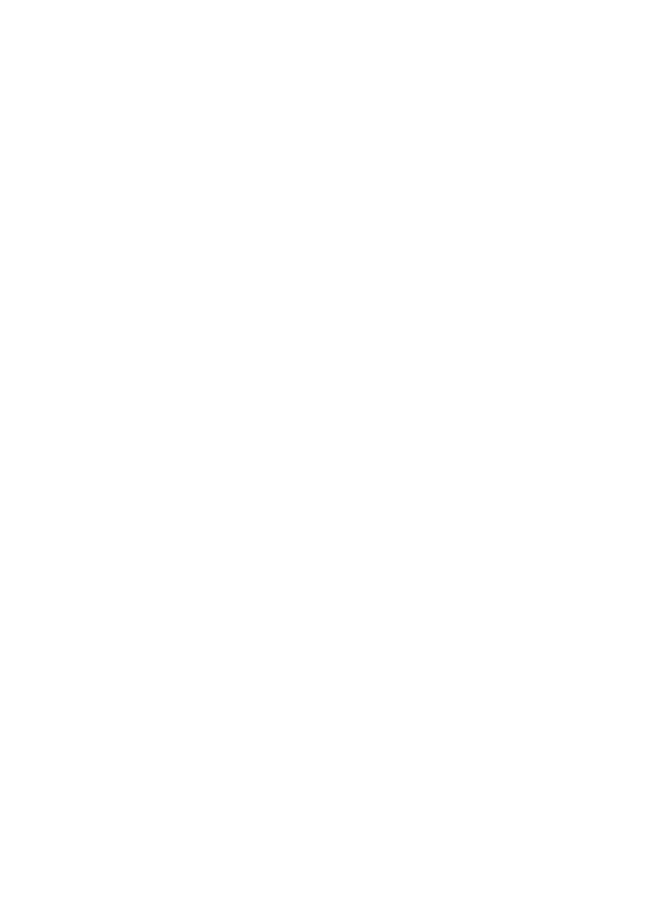
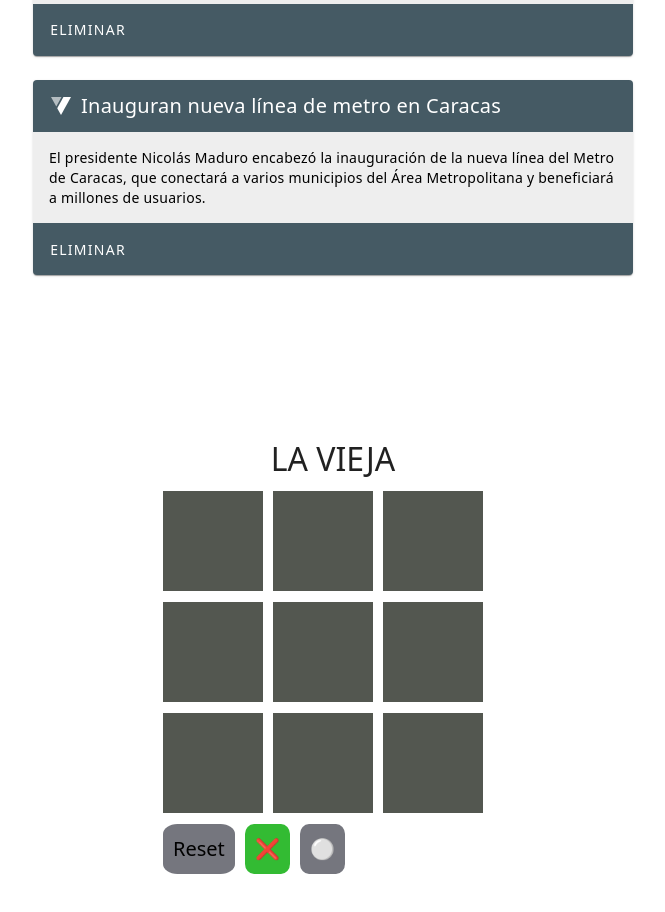
Before and after one commit to jesuspr5/Practica_Vue_TS, a Vue app: page / in a window 1280 px wide. Shown: the part 780-1692 px from the top of the page, without its empty margins (307-972 px from the left). Before the commit the page ends 800 px from the top, so only its background shows below. Built offline with nearby package versions, Linux system fonts and the light colour scheme.

Commit message:
upload game

```diff
--- a/components.d.ts
+++ b/components.d.ts
@@ -10,6 +10,7 @@ declare module 'vue' {
     Boton: typeof import('./src/components/Boton.vue')['default']
     CardNoticias: typeof import('./src/components/CardNoticias.vue')['default']
     Casilla: typeof import('./src/components/Games/Casilla.vue')['default']
+    GamexRaya: typeof import('./src/components/Games/GamexRaya.vue')['default']
     HelloWorld: typeof import('./src/components/HelloWorld.vue')['default']
     PracticaOne: typeof import('./src/components/PracticaOne.vue')['default']
     RouterLink: typeof import('vue-router')['RouterLink']
--- a/src/components/Boton.vue
+++ b/src/components/Boton.vue
@@ -1,9 +1,11 @@
 <template>
     <v-btn
     :type="type"
-    :disabled="disabled"
+    :disabled=false
     rounded
-    :class="asignarClase" >
+    :class="asignarClase"
+     >
+
     {{ nombre }}
     </v-btn>
 </template>
@@ -12,8 +14,10 @@
 import { computed } from 'vue';
 type TYPE_BUTTON = 'button'|'submit'|'reset';
 type TYPE_CLASS = 'Primary'| 'success'| 'warning'| 'error'|'danger';
+
 const props =defineProps(
 {
+
     nombre:{
         type:String,
         required:true
@@ -31,19 +35,25 @@ const props =defineProps(
            default:'button'
 
     },
-    class:{
+    color:{
         type:String as ()=>TYPE_CLASS,
         default:'primary'
 
-    }
+    },
+
 },
 );
 const asignarClase = computed(() => {
-    if(props.class){
-       return `btn btn-${props.class}`
+    if(props.color){
+       return `btn btn-${props.color} `
     }
 
 });
+
+
+
+
+
 </script>
 
 <style scoped>
--- a/src/components/Games/Casilla.vue
+++ b/src/components/Games/Casilla.vue
@@ -1,13 +1,28 @@
 <template>
-    <div>
-juego
-    </div>
+ <div>
+    <button>
+{{ figura }}
+        </button>
+ </div>
+
+
 </template>
 
 <script setup lang="ts">
+defineProps({
+    figura:String
+})
 
 </script>
 
 <style scoped>
-
+button{
+width: 100px;
+height: 100px;
+font-size: 50px;
+background-color: rgb(83, 87, 80) ;
+border-color: rgb(8, 8, 8);
+margin: 5px;
+cursor: pointer;
+}
 </style>
--- /dev/null
+++ b/src/components/Games/GamexRaya.vue
@@ -0,0 +1,166 @@
+<template>
+    <div div class="container">
+        <h2> LA VIEJA</h2>
+        <h3 v-show="resultado"> resultado: {{ resultado }}</h3>
+    <div class="fila" v-for="(fila,i) in tablero" :key="i">
+
+    <Casilla  v-for="(columna,j) in fila" :key="j"
+    :figura="columna"
+    @click="(changeStateCasilla(i,j))"
+    />
+    </div>
+    <div class="fila">
+    <button  class="btns-game"    @click="reset">Reset </button>
+    <button  class="btns-game"  :class="activeTurn(FIGURA.X)" @click="changeTurn(FIGURA.X)">{{ FIGURA.X }}</button>
+    <button   class="btns-game"  :class="activeTurn(FIGURA.O)"   @click="changeTurn(FIGURA.O)">{{ FIGURA.O }}</button>
+    </div>
+
+   </div>
+</template>
+
+<script setup lang="ts">
+import Casilla from './Casilla.vue';
+import { ref,computed } from 'vue';
+enum FIGURA{
+  X = '❌',
+  O = '⚪'
+};
+
+const tablero = ref ([
+    ['','', ''],
+    ['', '',''],
+    ['', '',''],
+]);
+
+const reset = ()=>{
+     tablero.value=[
+    ['','', ''],
+    ['', '',''],
+    ['', '',''],
+    ],
+    resultado.value= null;
+};
+const resultado = ref<string | null>(null)
+const turno =ref(FIGURA.X);
+
+const changeStateCasilla =(fila:number ,columna:number)=>{
+    if(!tablero.value[fila][columna] && !resultado.value){
+
+        tablero.value[fila][columna] = turno.value;
+        turno.value = FIGURA.X === turno.value ? FIGURA.O : FIGURA.X;
+    }
+
+    if( verifyVertical(columna,tablero.value[fila][columna]) || verifyHorizontal(fila,tablero.value[fila][columna]) || verifyDiagonal(fila,columna,tablero.value[fila][columna])){
+        resultado.value=`Gano${tablero.value[fila][columna]}`
+
+    }else
+
+    if(tableFull.value){
+        resultado.value ="Empate"
+    }
+};
+
+const verifyVertical= (columna:number ,figura:string)=>{
+    for (let i = 0; i < tablero.value.length; i++) {
+        if(tablero.value[i][columna] !== figura){
+            return false
+        }
+
+    }
+    return true;
+};
+
+const verifyHorizontal= (fila:number ,figura:string)=>{
+    for (let i = 0; i < tablero.value.length; i++) {
+        if(tablero.value[fila][i] !== figura){
+            return false
+        }
+
+    }
+    return true;
+};
+
+const verifyDiagonal= (fila:number ,columna: number,figura:string)=>{
+    // Diagonal principal (de esquina superior izquierda a esquina inferior derecha)
+    if (tablero.value[0][0] === figura && tablero.value[1][1] === figura && tablero.value[2][2] === figura) {
+        return true;
+    }
+
+    // Diagonal secundaria (de esquina superior derecha a esquina inferior izquierda)
+    if (tablero.value[0][2] === figura && tablero.value[1][1] === figura && tablero.value[2][0] === figura) {
+        return true;
+    }
+    return false;
+
+};
+
+const tableEmpty =computed(()=>{
+    for (let fila of tablero.value )
+    {
+        for (let columna of fila){
+            if(columna !==''){
+                return false
+            }
+
+            }
+
+    }
+    return true
+});
+const tableFull =computed(()=>{
+    for (let fila of tablero.value )
+    {
+        for (let columna of fila){
+            if(columna ===''){
+                return false
+            }
+
+            }
+
+    }
+    return true
+});
+
+const changeTurn =(figura:FIGURA)=>{
+    if(tableEmpty.value){
+        turno.value =figura
+    }
+}
+
+
+const activeTurn = (figura:string)=>{
+  return figura === turno.value ? 'btn-activo':'';
+}
+
+
+</script>
+
+<style scoped>
+.container{
+display: flex;
+width: 100%;
+height: 90vh;
+flex-direction: column;
+align-items: center;
+justify-content: center;
+}
+.fila{
+    width: 350px;
+    display: flex;
+}
+.btns-game{
+  width: auto;
+  font-size: 20px;
+  background-color: rgb(117, 118, 126);
+  border-color: #020202;
+  margin: 5px;
+  color: #000000;
+  padding: 10px;
+  border-radius: 20%;
+}
+.btn-activo{
+  background-color:  #33bb33;
+}
+
+
+</style>
--- a/src/components/HelloWorld.vue
+++ b/src/components/HelloWorld.vue
@@ -1,53 +1,76 @@
 <template>
-<v-container>
-   <PracticaOne/>
-  <!-- <Boton nombre="enviar" type="submit" class="success"/> -->
-  <!-- <CardNoticias
+  <!-- para habilitar un componente de las practicas solo debe quitar el comentario y hab el import del componente -->
+  <v-container>
+    <PracticaOne/>
+    <div class="btn-container">
+      <Boton @click="enviarAlert" nombre="enviar" type="submit" class="success"/>
+    </div>
+
+     <CardNoticias
   v-for="items in noticias"
   :key="items.id"
   :id="items.id"
   :title="items.title"
   :body="items.body"
  @accionEliminar="eliminarnoticia"
-  /> -->
+  />
+<GamexRaya/>
 
-  <Casilla/>
-</v-container>
+  </v-container>
 
 
 </template>
 
 <script setup lang="ts">
-import Casilla from './Games/Casilla.vue';
+import GamexRaya from './Games/GamexRaya.vue';
 
 
-// import CardNoticias from './CardNoticias.vue';
-// import Boton from './Boton.vue';
-// import PracticaOne from './PracticaOne.vue';
- //import { ref } from 'vue';
 
-// const noticias = ref([
-// {
-//         "id": 1,
-//         "title": "Venezuela logra un acuerdo histórico con el FMI",
-//         "body": "Caracas y el Fondo Monetario Internacional han alcanzado un acuerdo preliminar para la reestructuración de la deuda, lo que podría abrir las puertas a nuevas inversiones y un crecimiento económico sostenido."
-//     },
-//     {
-//         "id": 2,
-//         "title": "Aumentan los casos de COVID-19 en Barquisimeto",
-//         "body": "Las autoridades sanitarias han reportado un incremento en el número de contagios por coronavirus en la ciudad, por lo que se exhorta a la población a mantener las medidas de bioseguridad."
-//     },
-//     {
-//         "id": 3,
-//         "title": "Inauguran nueva línea de metro en Caracas",
-//         "body": "El presidente Nicolás Maduro encabezó la inauguración de la nueva línea del Metro de Caracas, que conectará a varios municipios del Área Metropolitana y beneficiará a millones de usuarios."
-//     }
-// ]);
 
-// const eliminarnoticia = (id:Number)=>{
-//  noticias.value = noticias.value.filter(x =>x.id !==id);
+import CardNoticias from './CardNoticias.vue';
+import Boton from './Boton.vue';
+import PracticaOne from './PracticaOne.vue';
+import { ref } from 'vue';
 
-// }
+const noticias = ref([
+{
+        "id": 1,
+        "title": "Venezuela logra un acuerdo histórico con el FMI",
+        "body": "Caracas y el Fondo Monetario Internacional han alcanzado un acuerdo preliminar para la reestructuración de la deuda, lo que podría abrir las puertas a nuevas inversiones y un crecimiento económico sostenido."
+    },
+    {
+        "id": 2,
+        "title": "Aumentan los casos de COVID-19 en Barquisimeto",
+        "body": "Las autoridades sanitarias han reportado un incremento en el número de contagios por coronavirus en la ciudad, por lo que se exhorta a la población a mantener las medidas de bioseguridad."
+    },
+    {
+        "id": 3,
+        "title": "Inauguran nueva línea de metro en Caracas",
+        "body": "El presidente Nicolás Maduro encabezó la inauguración de la nueva línea del Metro de Caracas, que conectará a varios municipios del Área Metropolitana y beneficiará a millones de usuarios."
+    }
+]);
+
+const eliminarnoticia = (id:Number)=>{
+ noticias.value = noticias.value.filter(x =>x.id !==id);
+
+}
+const enviarAlert = () =>{
+  alert('Gracias por enviarme 100$')
+}
+
+
 
 
 </script>
+
+<style scoped>
+.btn-container{
+    display: flex;
+    flex-direction: column;
+    align-items: center;
+    text-align: center;
+    padding: 1rem;
+    margin: 1rem;
+    gap: 0.5rem;
+  }
+</style>
```
